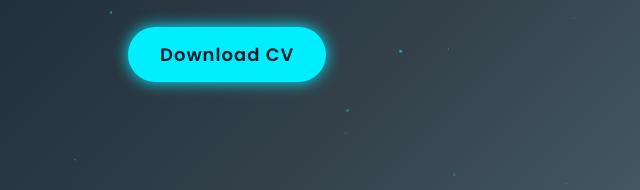
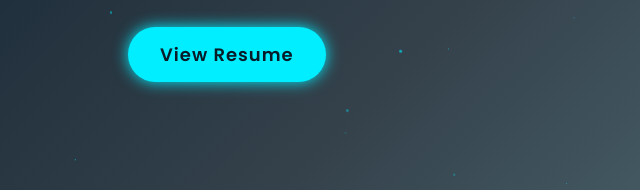
Before and after one commit to PSEUDO-DRS/Dibya-Ranjan-Sahoo, a plain HTML site: page index.html in a window 1280 px wide. Shown: the part 559-749 px from the top of the page, 0-640 px from the left. Drawn offline with nearby package versions, Linux system fonts and the light colour scheme.

Commit message:
Add files via upload

```diff
--- a/index.html
+++ b/index.html
@@ -40,7 +40,7 @@
                 <a href="https://www.linkedin.com/in/dibya-r-sahoo/" target="_blank" title="LinkedIn"><i class='bx bxl-linkedin'></i></a>
                 <a href="https://www.instagram.com/dibya.r.sahoo" target="_blank" title="Instagram"><i class='bx bxl-instagram'></i></a>
             </div>
-            <a href="Dibya Ranjan Sahoo.pdf" target="_blank" i class="btn-box">Download CV</a>
+            <a href="Dibya Ranjan Sahoo...pdf" target="_blank" i class="btn-box">View Resume</a>
         </div>
     </section>
 
```
